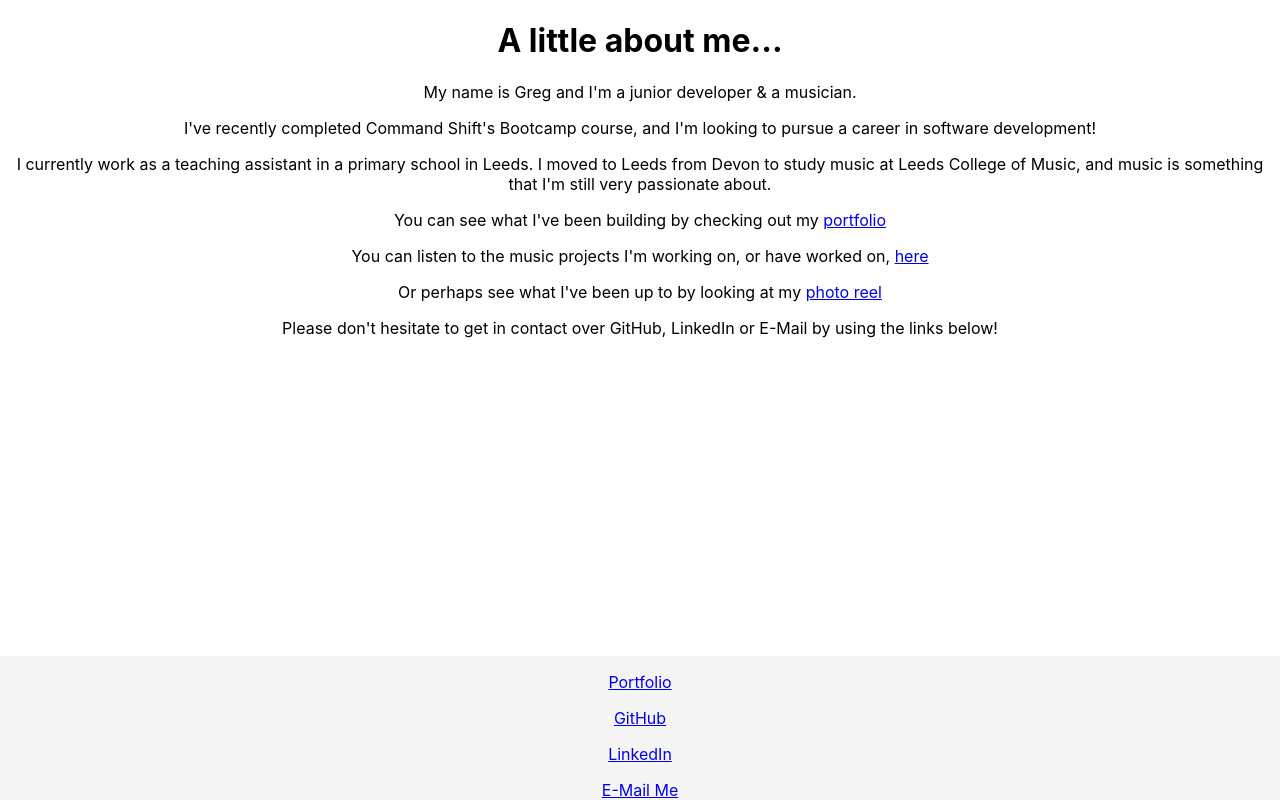
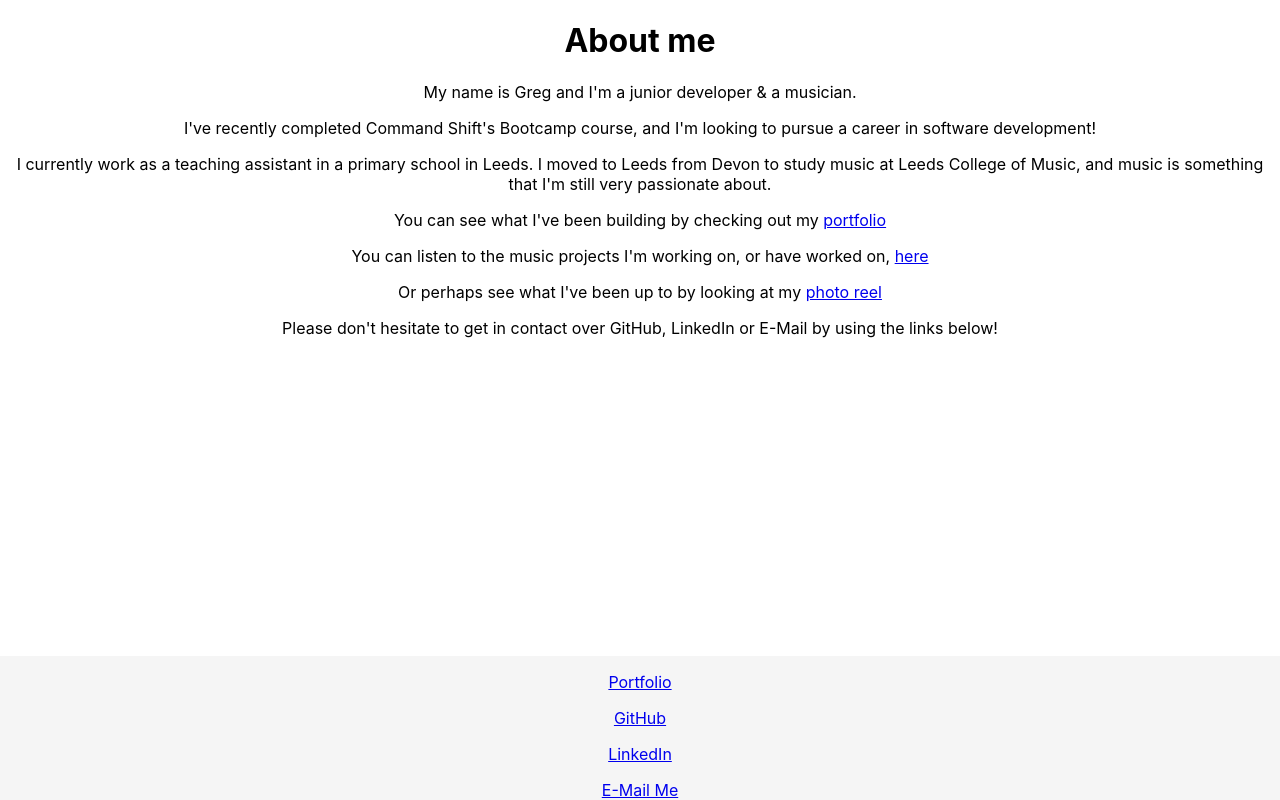
Before and after one commit to codegregcode/portfolio-react, a React (Create React App) app: page /about-me in a window 1280 px wide. Built offline with nearby package versions, Linux system fonts and the light colour scheme; no server answers.

Commit message:
updates h1

```diff
--- a/src/components/AboutMe.jsx
+++ b/src/components/AboutMe.jsx
@@ -4,7 +4,7 @@ import { Link } from 'react-router-dom';
 const AboutMe = () => {
   return (
     <div className="about-me-container">
-      <h1>A little about me...</h1>
+      <h1>About me</h1>
       <p data-testid="p1">
         My name is Greg and I&apos;m a junior developer & a musician.
       </p>
```
